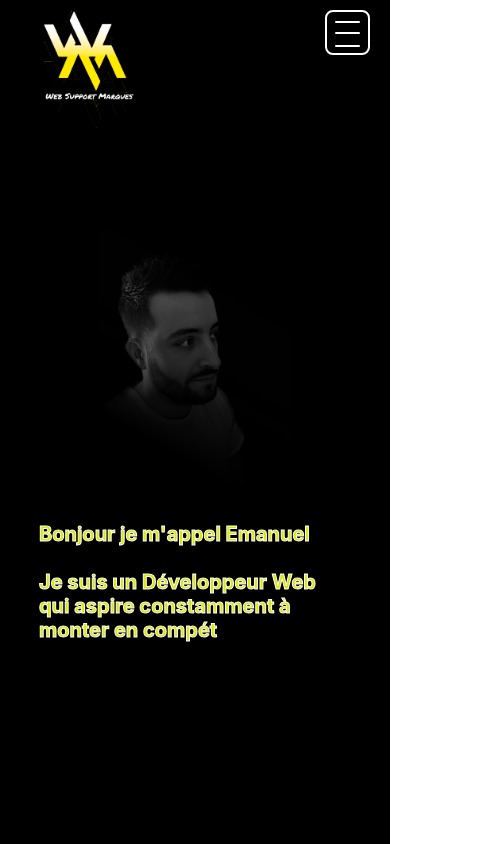
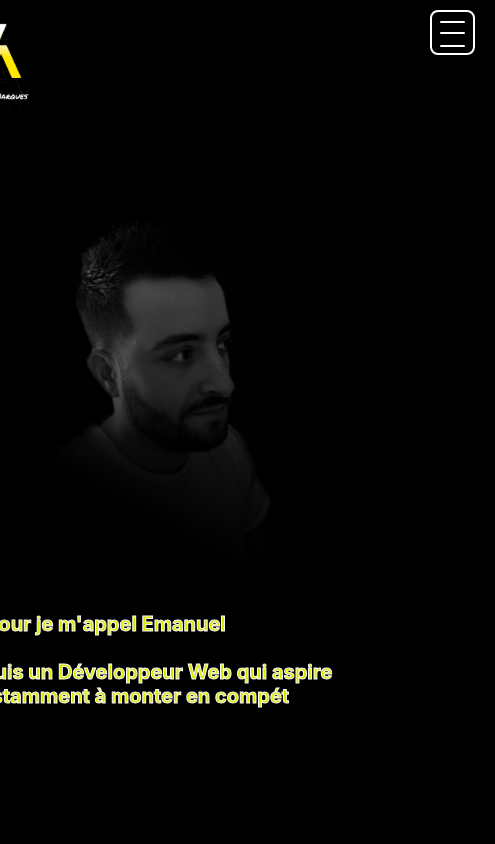
Before and after one commit to Manu-Marques/Portfolio_V2, a React (Vite) app: page / in a window 390 px wide. Shown: the top 844 px of the page, 495 px wide, since content can reach past the window. Built offline with nearby package versions, Linux system fonts and the light colour scheme.

Commit message:
fix image size

```diff
--- a/src/components/app/App.css
+++ b/src/components/app/App.css
@@ -23,7 +23,6 @@
   display: flex;
   justify-content: space-between;
   height: 155px;
-  margin-bottom: 50px;
 }
 
 .home-logo{
@@ -315,6 +314,10 @@
     width: 100%;
   }
 
+  .home-image{
+    width: 700px
+  }
+
   .home-img,
   .home-me{
     width: 50%;
@@ -346,14 +349,14 @@
   .home-me{
     width: 80%;
   }
+
+  .home-image {
+    width: 600px;
+  }
 }
 
 @media screen and (max-width: 320px) {
 
-  .home-img {
-    width: 50%;
-    margin: 10px;
-  }
 
   .home-content {
     margin: 10px;
```
